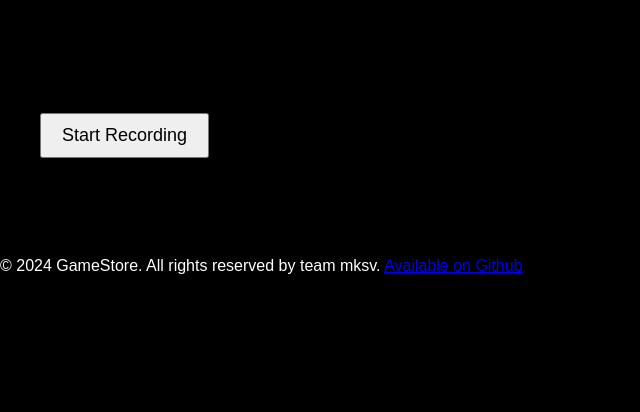
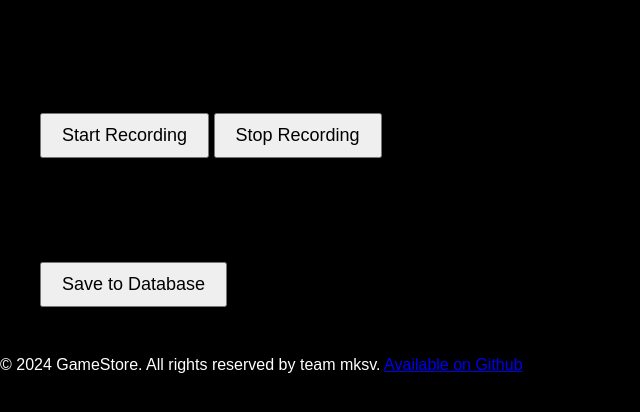
Before and after one commit to software-students-spring2024/4-containerized-app-exercise-team-mvks, a Flask app: page / in a window 1280 px wide. Shown: the part 122-534 px from the top of the page, without its empty margins (0-640 px from the left). Run offline with Flask 3, Linux system fonts and the light colour scheme.

Commit message:
updated create

```diff
--- a/web_app/templates/create.html
+++ b/web_app/templates/create.html
@@ -3,11 +3,16 @@
 {% block content %}
     <h1>New Translation</h1>
     <button id="start-record-btn" onclick="startRecording()">Start Recording</button>
+    <button id="stop-record-btn" onclick="stopRecording()">Stop Recording</button>
+    <button id="save-audio-btn" onclick="saveAudio()" style="display:none;">Save Audio</button>
+    <p id="recording-instructions">Press the 'Start Recording' button to record and 'Stop Recording' to stop</p>
+
+
 
     <p id="transcription">Transcription will appear here...</p>
     <textarea id="text-editor" style="display:none;"></textarea>
 
-    <button id="save-text-btn" onclick="saveText()" style="display:none;">Save to Database</button>
+    <button id="save-text-btn" onclick="saveText()">Save to Database</button>
 
      <script>
 
@@ -21,6 +26,42 @@
                 .catch(error => console.error('Error:', error));
         }
 
+        function stopRecording() {
+            fetch('/stop', { method: 'POST' })
+                .then(response => response.json())
+                .then(data => {
+                    document.getElementById('transcription').textContent = data.text;
+                    document.getElementById('text-editor').value = data.text;
+                    document.getElementById('save-text-btn').style.display = 'block';
+                    document.getElementById('play-audio-btn').style.display = 'block';
+                    document.getElementById('save-audio-btn').style.display = 'block';
+                    document.getElementById('stop-record-btn').style.display = 'none';
+                    document.getElementById('start-record-btn').style.display = 'none';
+                    document.getElementById('recording-instructions').style.display = 'none';
+                })
+                .catch(error => console.error('Error:', error));
+        }
+
+
+
+        function saveText() {
+            const text = document.getElementById('text-editor').value;
+            fetch('/save-text', {
+                method: 'POST',
+                headers: {
+                    'Content-Type': 'application/json',
+                },
+                body: JSON.stringify({ text }),
+            })
+                .then(response => response.json())
+                .then(data => {
+                    alert(data.message);
+                })
+                .catch(error => console.error('Error:', error));
+        }
+
+
+
     </script>
 
 {% endblock %}
```
Also changed, not shown: 2 other files.
